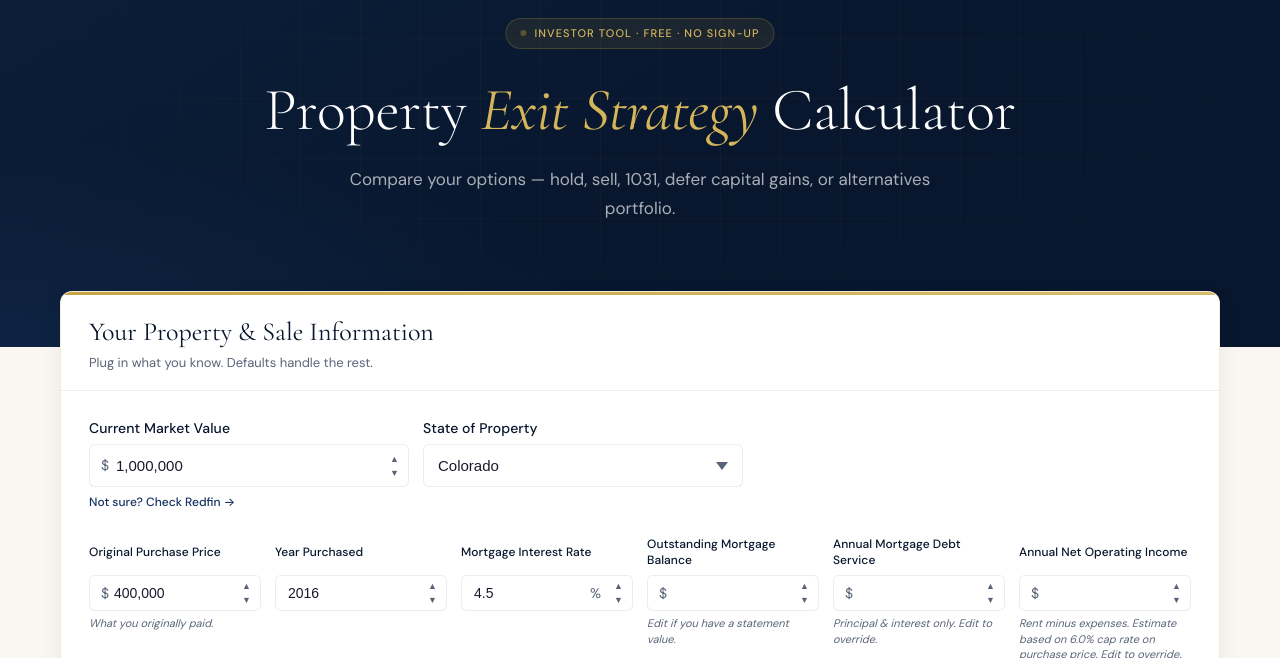
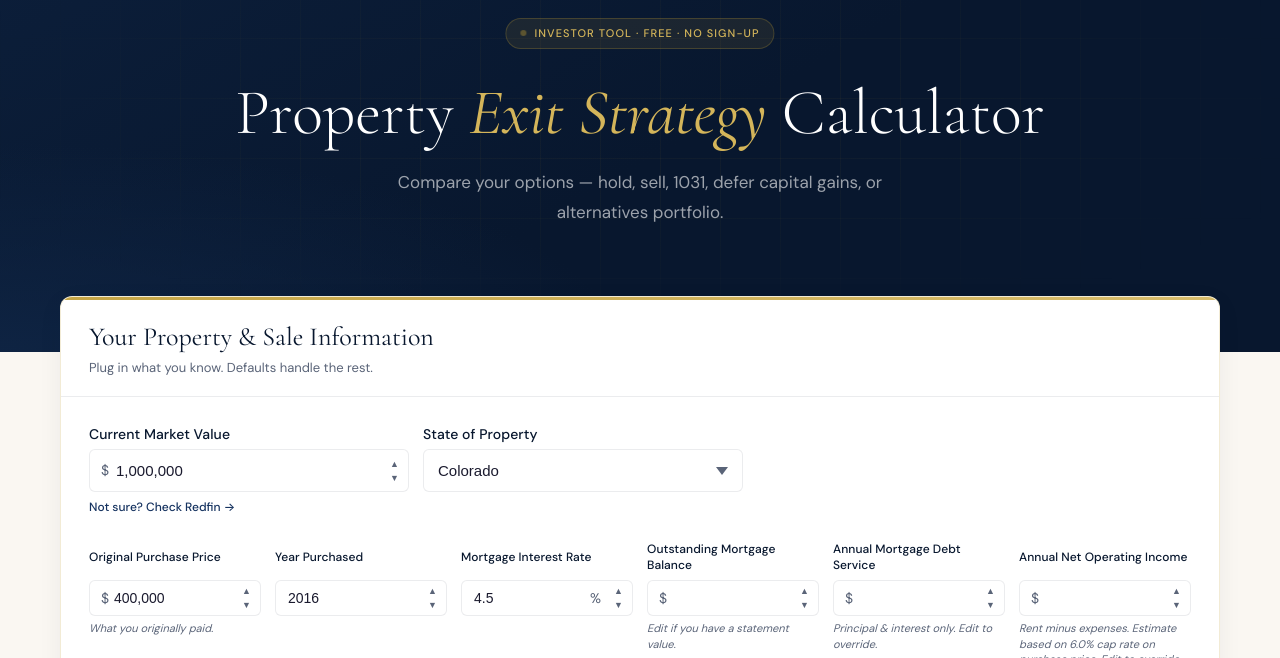
Before and after one commit to naemerick-collab/tws-propertyexitcalculator, a plain HTML site: page index.html in a window 1280 px wide. Shown: the part 142-800 px from the top of the page. Drawn offline with nearby package versions, Linux system fonts and the light colour scheme.

Commit message:
Add files via upload

```diff
--- a/index.html
+++ b/index.html
@@ -78,9 +78,10 @@
   .tws-nav .nav-links { display: flex; gap: clamp(0px, 0.3vw, 4px); list-style: none; align-items: center; }
   .tws-nav .nav-links a {
     display: block;
-    font-size: clamp(11px, 1vw, 13px); font-weight: 400; letter-spacing: 0.04em;
+    text-align: center;
+    font-size: clamp(9.5px, 1vw, 13px); font-weight: 400; letter-spacing: 0.04em;
     color: rgba(255,255,255,0.65); text-decoration: none;
-    padding: 8px clamp(6px, 1vw, 14px); border-radius: 6px; transition: all 0.2s;
+    padding: 8px clamp(5px, 1vw, 14px); border-radius: 6px; transition: all 0.2s;
     white-space: nowrap;
   }
   .tws-nav .nav-links a:hover { color: var(--white); background: rgba(255,255,255,0.06); }
@@ -191,29 +192,28 @@
   @keyframes hero-pulse { 0%,100% { opacity: 1; } 50% { opacity: 0.4; } }
   .hero h1 {
     font-family: 'Cormorant Garamond', serif;
-    font-size: clamp(36px, 5.2vw, 60px);
+    font-size: clamp(44px, 5vw, 72px);
     font-weight: 300;
     color: var(--white);
-    line-height: 1.08;
-    margin: 0 0 22px;
-    letter-spacing: -0.005em;
+    line-height: 1.1;
+    margin: 0 0 20px;
   }
   .hero h1 em,
   .hero h1 .accent {
     font-style: italic;
     color: var(--gold-light);
-    font-weight: 400;
+    /* no font-weight override — inherits 300 from h1 to match website's lighter italic accent */
   }
   .hero-sub-eyebrow {
     font-size: 13px; font-weight: 400; letter-spacing: 0.10em; text-transform: uppercase;
     color: rgba(255,255,255,0.45); margin-bottom: 16px;
   }
   .hero p {
-    font-size: clamp(15px, 1.6vw, 17px);
-    color: rgba(255,255,255,0.65);
-    max-width: 640px;
+    font-size: 17px;
+    color: rgba(255,255,255,0.6);
+    max-width: 580px;
     margin: 0 auto 14px;
-    line-height: 1.7;
+    line-height: 1.75;
   }
   .hero-trust-chip {
     display: inline-flex; align-items: center; gap: 14px;
@@ -543,6 +543,8 @@
     line-height: 1.3;
     font-style: italic;
   }
+  .roe-banner .roe-value-block { text-align: center; }
+  .roe-banner .roe-value-block .roe-label { margin-bottom: 4px; }
   .roe-banner .roe-value {
     font-family: 'Cormorant Garamond', serif;
     font-size: clamp(40px, 5vw, 56px);
@@ -2223,7 +2225,10 @@ function render() {
         <div class="roe-label">Your Current Return on Equity</div>
         <div class="roe-headline">How hard your equity is working in the property today.</div>
       </div>
-      <div class="roe-value">${(inputs.currentROE * 100).toFixed(2)}%</div>
+      <div class="roe-value-block">
+        <div class="roe-label">ROE</div>
+        <div class="roe-value">${(inputs.currentROE * 100).toFixed(2)}%</div>
+      </div>
       <div class="roe-formula">
         <strong>${fmt$(inputs.currentNetCashflow)}</strong> annual cashflow<br>
         ÷ <strong>${fmt$(inputs.currentEquity)}</strong> current equity<br>
```
